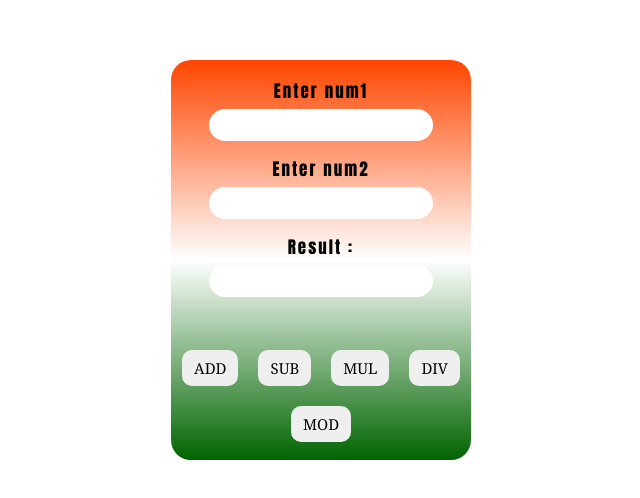
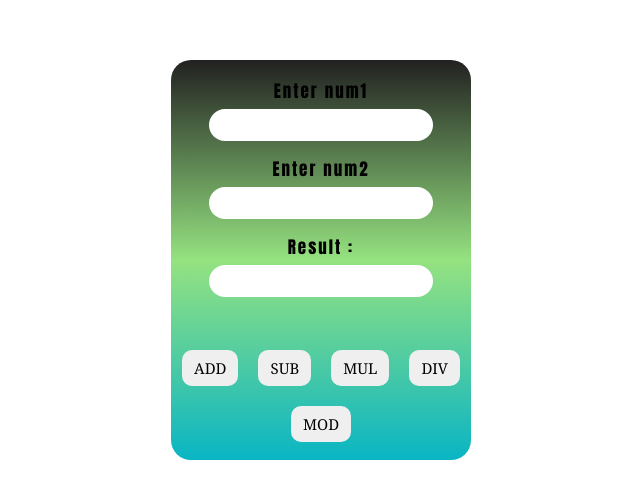
Before and after one commit to bhanunulu23-stack/javascript-tasks, a plain HTML site: page index.html in a window 1280 px wide. Shown: the part 148-646 px from the top of the page, without its empty margins (319-959 px from the left). Drawn offline with Linux system fonts and the light colour scheme.

Commit message:
updated Caluclations CSScolors

```diff
--- a/Caluclations.css
+++ b/Caluclations.css
@@ -1,3 +1,4 @@
+
 body{
     display: flex;
     justify-content: center;
@@ -9,7 +10,7 @@ form{
     justify-content: center;
     align-items: center;
     flex-direction: column;
-    background: linear-gradient(orangered,white,darkgreen);
+    background: linear-gradient(rgb(34, 33, 33),rgb(149, 226, 128),rgb(9, 181, 196));
     width: 300px;
     height: 400px;
     border-radius: 20px;
@@ -19,7 +20,7 @@ input{
     width: 220px;
     border: none;
     border-radius: 20px;
-    margin-bottom: 15px;color: red;
+    margin-bottom: 15px;color: rgb(130, 203, 235);
     font-size: 17px;
 }
 label{
```
